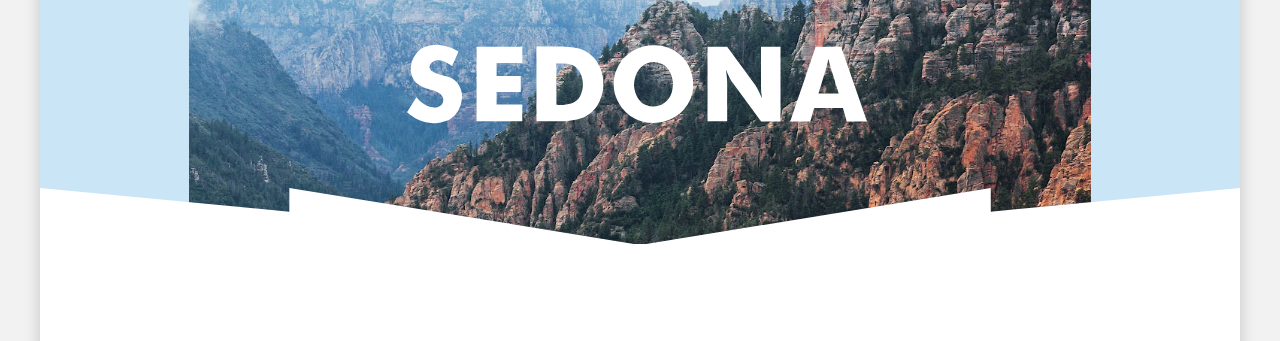
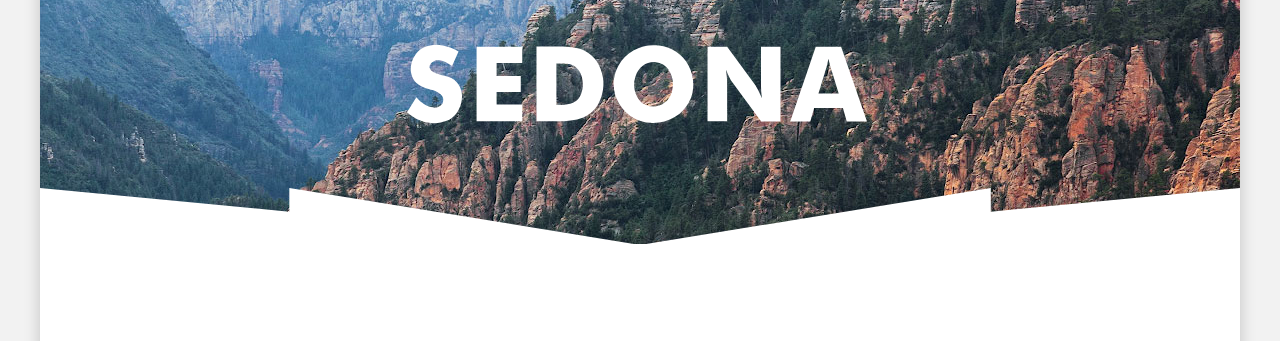
Before and after one commit to htmlacademy-adaptive/2129607-sedona-28, a website: page source/form.html in a window 1280 px wide. Shown: the part 112-453 px from the top of the page. Drawn offline with nearby package versions, Linux system fonts and the light colour scheme; files that its build step writes are made by us from their sources; files whose address does not match are found by name.

Commit message:
размеры интро-бг

```diff
--- a/source/sass/bloks/intro.scss
+++ b/source/sass/bloks/intro.scss
@@ -72,6 +72,7 @@
   @media (min-width: variables.$tablet-width) {
     height: 289px;
     margin-bottom: 68px;
+    background-size: 1200px auto;
   }
 
   @media (min-width: variables.$desktop-width) {
```
